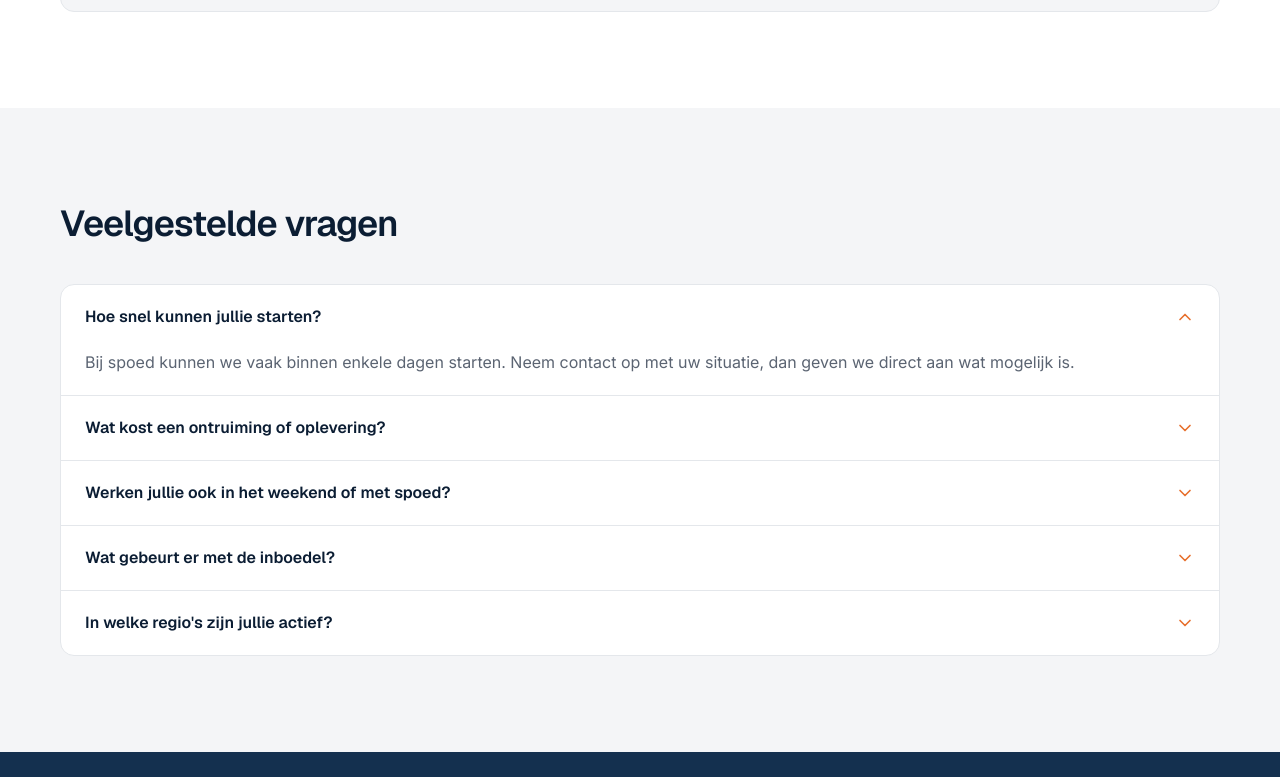
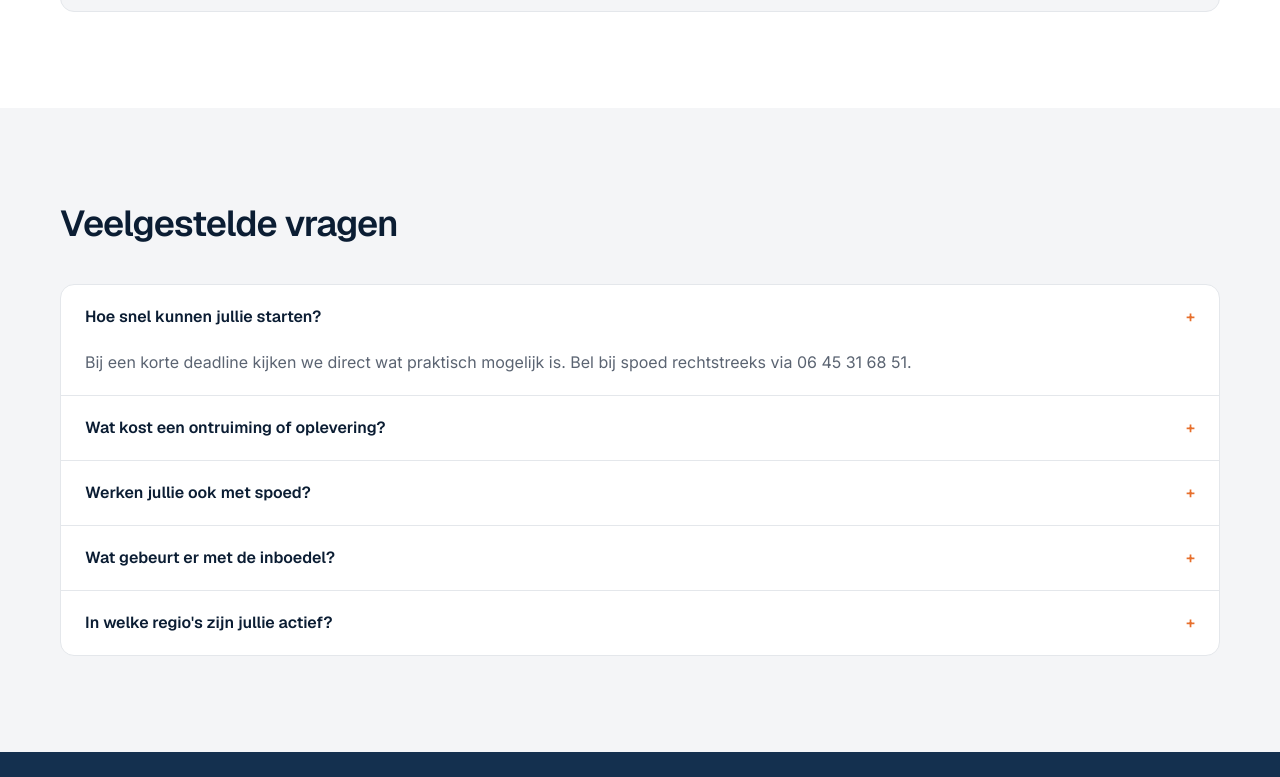
Before and after one commit to sandvlietbv/OpleverMeester, a Next.js app: page / in a window 1280 px wide. Shown: the part 4923-5700 px from the top of the page. Built offline with nearby package versions, Linux system fonts and the light colour scheme.

Commit message:
Render FAQ in HTML

```diff
--- a/components/FAQ.tsx
+++ b/components/FAQ.tsx
@@ -1,82 +1,25 @@
-"use client";
-
-import { useState } from "react";
-import { motion } from "framer-motion";
-import { ChevronDown } from "lucide-react";
-
 const FAQS = [
-  {
-    q: "Hoe snel kunnen jullie starten?",
-    a: "Bij spoed kunnen we vaak binnen enkele dagen starten. Neem contact op met uw situatie, dan geven we direct aan wat mogelijk is.",
-  },
-  {
-    q: "Wat kost een ontruiming of oplevering?",
-    a: "Dat hangt af van de omvang en staat van de ruimte. Na een korte opname — telefonisch of ter plaatse — ontvangt u een vrijblijvende, vaste offerte.",
-  },
-  {
-    q: "Werken jullie ook in het weekend of met spoed?",
-    a: "Ja. Voor spoedopleveringen schakelen we snel, ook buiten reguliere werkdagen. Geef dit aan bij uw aanvraag.",
-  },
-  {
-    q: "Wat gebeurt er met de inboedel?",
-    a: "Bruikbare spullen geven we waar mogelijk een tweede leven, de rest voeren we gescheiden en verantwoord af.",
-  },
-  {
-    q: "In welke regio's zijn jullie actief?",
-    a: "We zijn landelijk inzetbaar, met een vaste basis in Noord-Nederland.",
-  },
+  ["Hoe snel kunnen jullie starten?", "Bij een korte deadline kijken we direct wat praktisch mogelijk is. Bel bij spoed rechtstreeks via 06 45 31 68 51."],
+  ["Wat kost een ontruiming of oplevering?", "Een compacte opdracht begint vanaf €440 inclusief btw. Grotere opdrachten hebben richtpunten vanaf €880, €1.320 en €1.760. Via de intake maken we de indicatie specifieker."],
+  ["Werken jullie ook met spoed?", "Ja. Geef de deadline direct door of bel ons. We zeggen meteen wat haalbaar is en welke planning daarbij past."],
+  ["Wat gebeurt er met de inboedel?", "We spreken vooraf af wat moet blijven, apart gezet moet worden of kan worden afgevoerd. Waar passend kiezen we voor hergebruik en gescheiden verwerking."],
+  ["In welke regio's zijn jullie actief?", "Onze vaste focus is Noord-Nederland: Groningen, Friesland en Drenthe. Voor grotere opdrachten buiten de regio bekijken we per situatie wat mogelijk is."],
 ];
 
+const schema = {
+  "@context": "https://schema.org",
+  "@type": "FAQPage",
+  mainEntity: FAQS.map(([q, a]) => ({ "@type": "Question", name: q, acceptedAnswer: { "@type": "Answer", text: a } })),
+};
+
 export default function FAQ() {
-  const [openIndex, setOpenIndex] = useState<number | null>(0);
-
-  return (
-    <section id="faq" className="bg-surface-light py-24">
-      <div className="container-om max-w-3xl">
-        <motion.h2
-          initial={{ opacity: 0, y: 16 }}
-          whileInView={{ opacity: 1, y: 0 }}
-          viewport={{ once: true, margin: "-80px" }}
-          transition={{ duration: 0.5 }}
-          className="font-display text-3xl font-semibold tracking-tight text-navy md:text-4xl"
-        >
-          Veelgestelde vragen
-        </motion.h2>
-
-        <div className="mt-10 divide-y divide-surface-mid rounded-om border border-surface-mid bg-white">
-          {FAQS.map((item, i) => {
-            const isOpen = openIndex === i;
-            return (
-              <div key={item.q}>
-                <button
-                  type="button"
-                  className="flex w-full items-center justify-between gap-4 px-6 py-5 text-left"
-                  aria-expanded={isOpen}
-                  aria-controls={`faq-panel-${i}`}
-                  onClick={() => setOpenIndex(isOpen ? null : i)}
-                >
-                  <span className="font-display text-base font-semibold text-navy">
-                    {item.q}
-                  </span>
-                  <ChevronDown
-                    className={`h-5 w-5 flex-shrink-0 text-orange transition-transform ${
-                      isOpen ? "rotate-180" : ""
-                    }`}
-                  />
-                </button>
-                {isOpen && (
-                  <div
-                    id={`faq-panel-${i}`}
-                    className="px-6 pb-5 leading-relaxed text-muted"
-                  >
-                    {item.a}
-                  </div>
-                )}
-              </div>
-            );
-          })}
-        </div>
+  return <section id="faq" className="bg-surface-light py-24">
+    <script type="application/ld+json" dangerouslySetInnerHTML={{ __html: JSON.stringify(schema) }} />
+    <div className="container-om max-w-3xl">
+      <h2 className="font-display text-3xl font-semibold tracking-tight text-navy md:text-4xl">Veelgestelde vragen</h2>
+      <div className="mt-10 divide-y divide-surface-mid rounded-om border border-surface-mid bg-white">
+        {FAQS.map(([q, a], i) => <details key={q} className="group" open={i === 0}><summary className="cursor-pointer list-none px-6 py-5 font-display font-semibold text-navy">{q}<span className="float-right text-orange">+</span></summary><div className="px-6 pb-5 leading-relaxed text-muted">{a}</div></details>)}
       </div>
-    </section>
-  );
+    </div>
+  </section>;
 }
```
